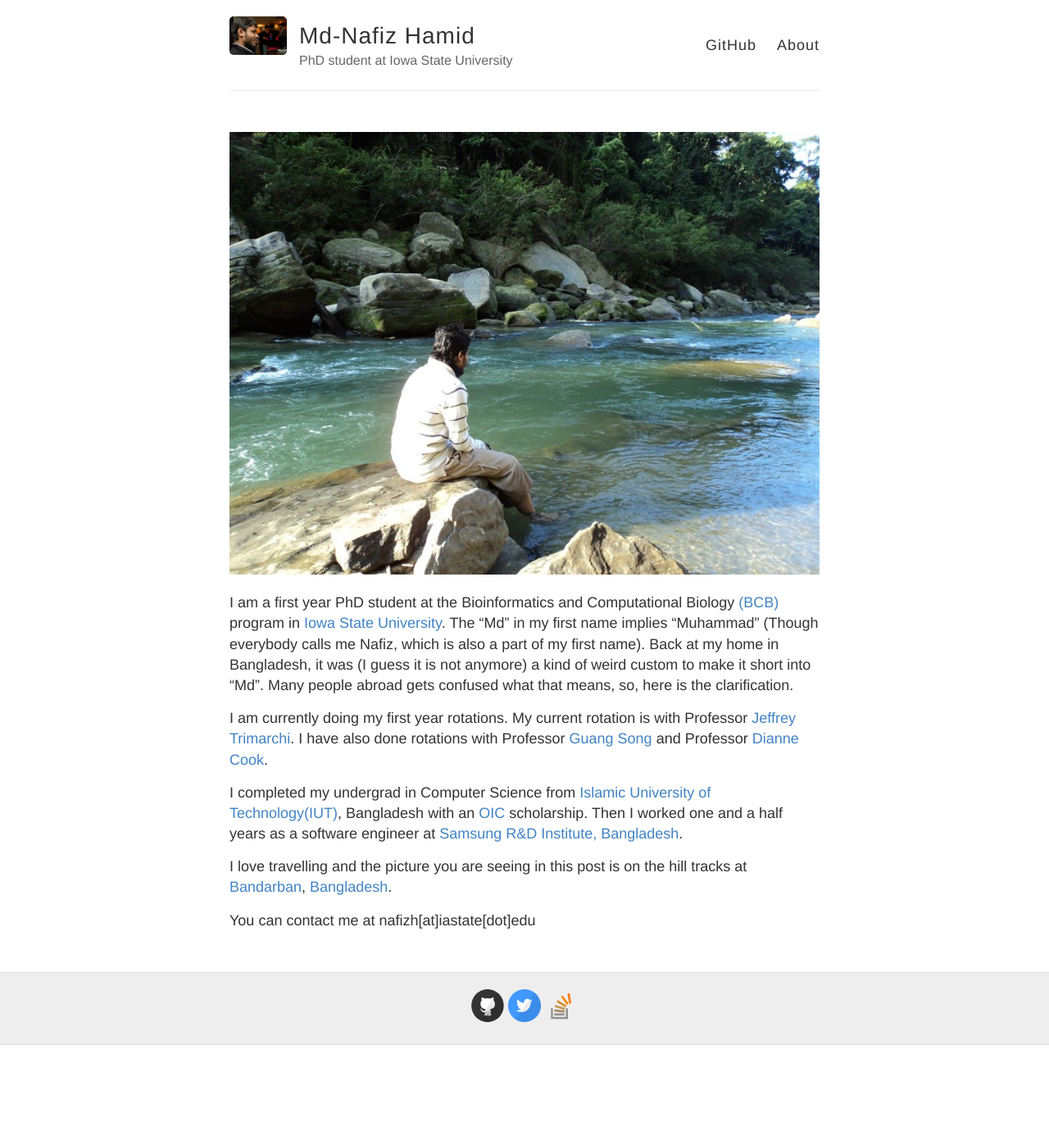
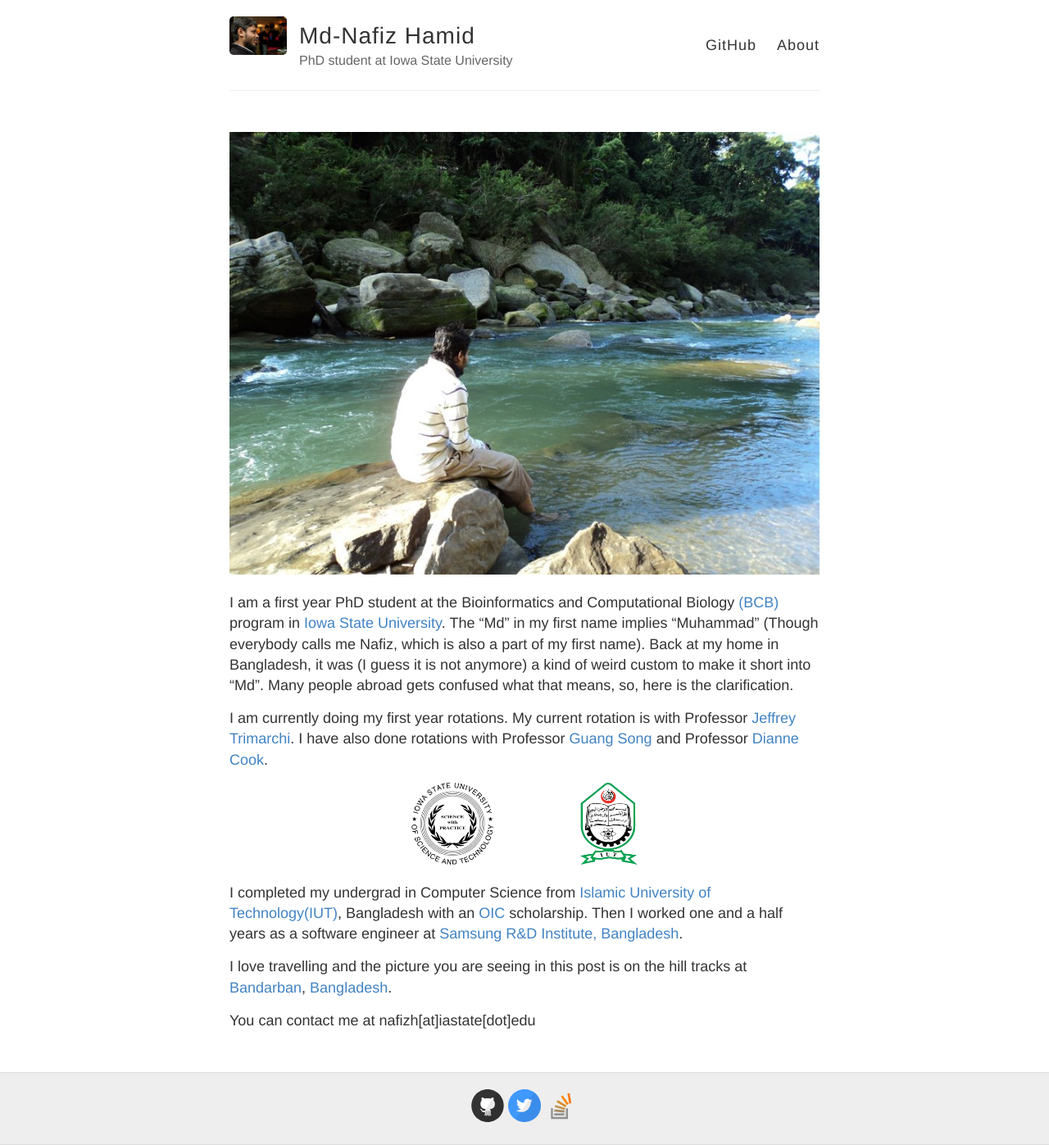
Before and after one commit to nafizh/nafizh.github.io, a Jekyll site: the page built from about.md, in a window 1280 px wide. Shown: the whole page at 82% size. Built offline with Jekyll 4.4.1, drawn with Linux system fonts in a browser that asks for light colours; before the commit the page ends 1275 px from its top, so only the background shows below that.

Commit message:
adding logo of unis

```diff
--- a/about.md
+++ b/about.md
@@ -3,12 +3,20 @@ layout: page
 title:
 permalink: /about/
 ---
+
+
 ![alt text]({{ site.baseurl }}/images/tindu.jpg)
 
 I am a first year PhD student at the Bioinformatics and Computational Biology [(BCB)](http://bcb.iastate.edu/) program in [Iowa State University](http://www.iastate.edu/). The "Md" in my first name implies "Muhammad" (Though everybody calls me Nafiz, which is also a part of my first name). Back at my home in Bangladesh, it was (I guess it is not anymore) a kind of weird custom to make it short into "Md". Many people abroad gets confused what that means, so, here is the clarification.
 
 I am currently doing my first year rotations. My current rotation is with Professor [Jeffrey Trimarchi](http://www.gdcb.iastate.edu/faculty-and-research/faculty/jeffrey-m-trimarchi/). I have also done rotations with Professor [Guang Song](http://www.cs.iastate.edu/~gsong) and Professor [Dianne Cook](http://dicook.github.io/).
 
+<div align="center">
+<img src="{{ site.baseurl }}/images/IowaStateUniversitySeal.png" alt="Drawing" width="100" style="margin:0 50px"/>
+
+<img src="{{ site.baseurl }}/images/iut.png" alt="Drawing" width="70" height="100" style="margin:0 50px"/>
+</div>
+
 I completed my undergrad in Computer Science from [Islamic University of Technology(IUT)](http://www.iutoic-dhaka.edu/), Bangladesh with an [OIC](http://www.oic-oci.org/oicv2/home/?lan=en) scholarship. Then I worked one and a half years as a software engineer at [Samsung R&D Institute, Bangladesh](http://en.wikipedia.org/wiki/SRBD).
 
 I love travelling and the picture you are seeing in this post is on the hill tracks at [Bandarban](http://en.wikipedia.org/wiki/Bandarban_District), [Bangladesh](http://en.wikipedia.org/wiki/Bangladesh).
--- a/style.scss
+++ b/style.scss
@@ -278,6 +278,7 @@ footer {
   text-align: center;
 }
 
+
 // Settled on moving the import of syntax highlighting to the bottom of the CSS
 // ... Otherwise it really bloats up the top of the CSS file and makes it difficult to find the start
 @import "_highlights";
```
Also changed, not shown: images/IowaStateUniversitySeal.png (added), images/iut.png (added).
